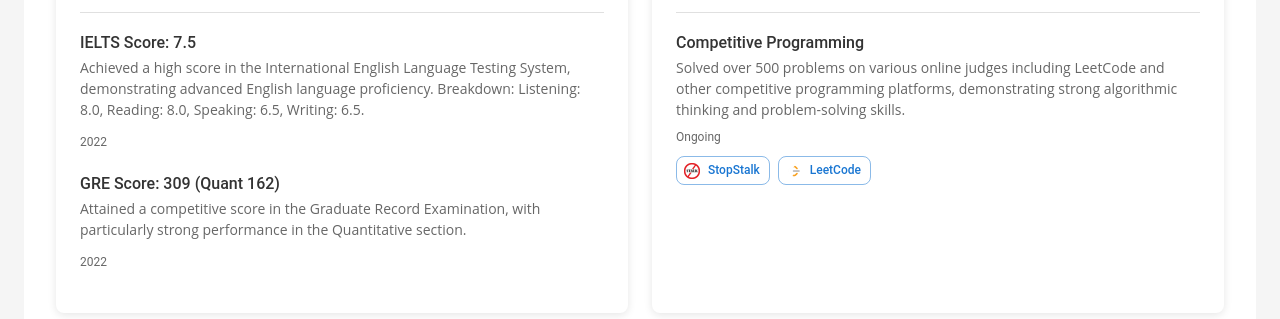
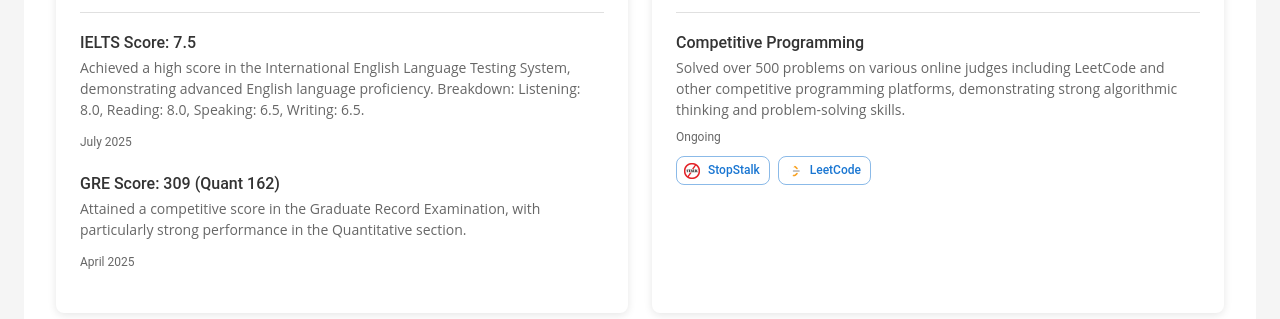
Before and after one commit to Partha-Sarker/portfolio, a React (Create React App) app: page / in a window 1280 px wide. Shown: the part 4040-4359 px from the top of the page. Built offline with nearby package versions, Linux system fonts and the light colour scheme.

Commit message:
Fix date for IELTS and GRE

```diff
--- a/src/components/academic/AcademicAchievements.tsx
+++ b/src/components/academic/AcademicAchievements.tsx
@@ -49,7 +49,7 @@ const AcademicAchievements: React.FC = () => {
       id: 'ielts',
       title: 'IELTS Score: 7.5',
       description: 'Achieved a high score in the International English Language Testing System, demonstrating advanced English language proficiency. Breakdown: Listening: 8.0, Reading: 8.0, Speaking: 6.5, Writing: 6.5.',
-      date: '2022',
+      date: 'July 2025',
       category: 'recognition',
       icon: <StarIcon />
     },
@@ -57,7 +57,7 @@ const AcademicAchievements: React.FC = () => {
       id: 'gre',
       title: 'GRE Score: 309 (Quant 162)',
       description: 'Attained a competitive score in the Graduate Record Examination, with particularly strong performance in the Quantitative section.',
-      date: '2022',
+      date: 'April 2025',
       category: 'recognition',
       icon: <StarIcon />
     },
```
